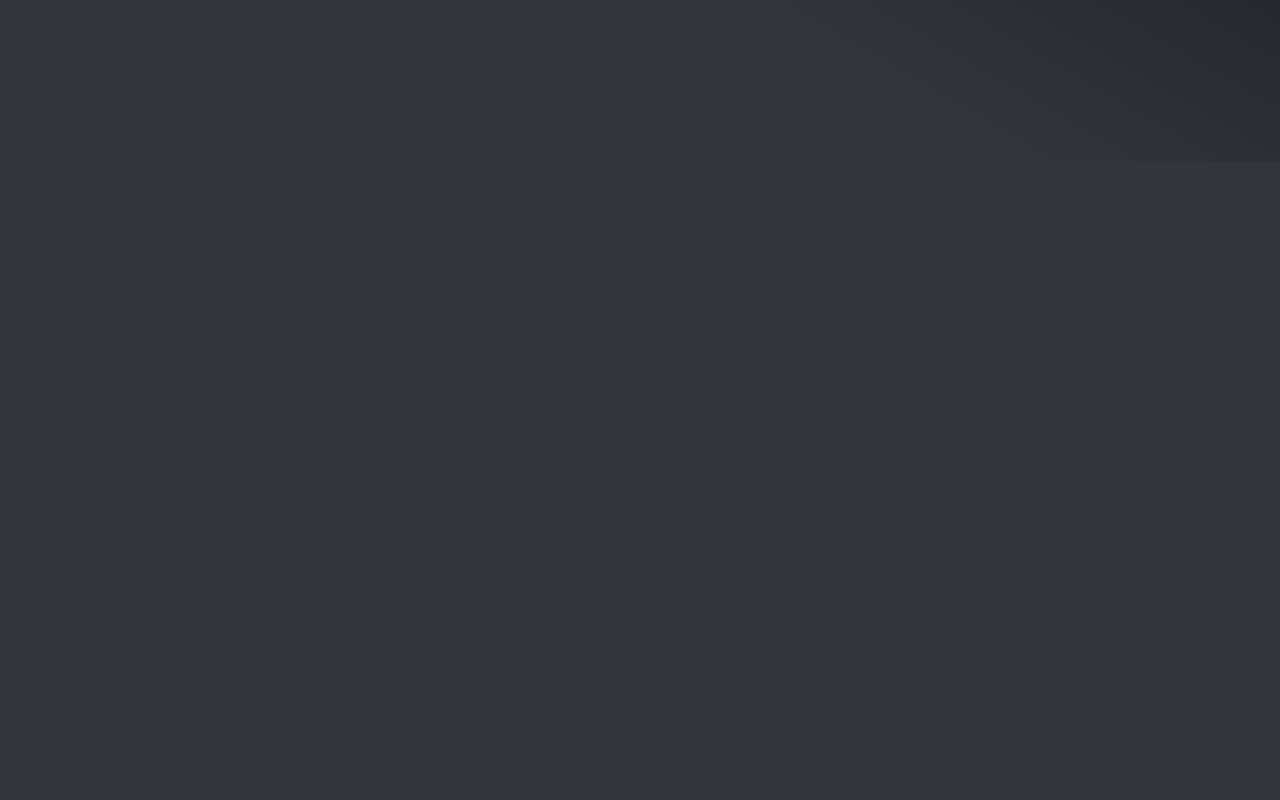
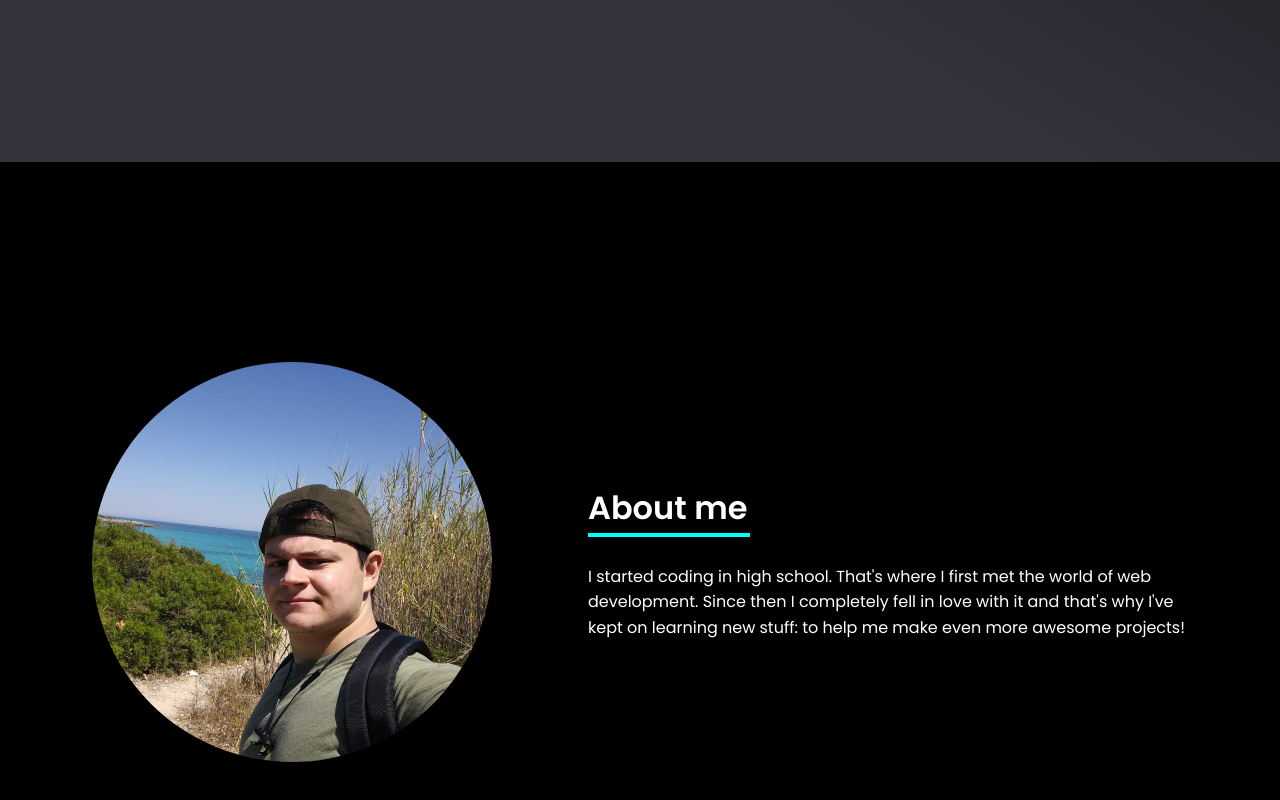
Before and after one commit to FraCav99/Personal-website, a React app: page / in a window 1280 px wide. Shown: the part 638-1438 px from the top of the page. Before the commit the page ends 800 px from the top, so only its background shows below. Built offline with nearby package versions, Linux system fonts and the light colour scheme.

Commit message:
Add about section and modify some details

```diff
--- /dev/null
+++ b/src/components/About.jsx
@@ -0,0 +1,24 @@
+import Me from '../images/me.jpeg';
+
+const About = () => {
+  return (
+    <div className="about">
+      <div className="about-wrapper">
+        <div className="circle">
+          <img src={Me} alt="Me" />
+        </div>
+        <div className="paragraph">
+          <h2>About me</h2>
+          <p>
+            I started coding in high school. That's where I first met the world
+            of web development. Since then I completely fell in love with it and
+            that's why I've kept on learning new stuff: to help me make even
+            more awesome projects!
+          </p>
+        </div>
+      </div>
+    </div>
+  );
+};
+
+export default About;
--- a/src/components/App.jsx
+++ b/src/components/App.jsx
@@ -1,12 +1,14 @@
 import '../styles/index.scss';
 import Navbar from './Navbar';
 import Hero from './Hero';
+import About from './About';
 
 const App = () => {
   return (
     <div className="App">
       <Navbar />
       <Hero />
+      <About />
     </div>
   );
 };
--- a/src/components/Hero.jsx
+++ b/src/components/Hero.jsx
@@ -5,8 +5,8 @@ const Hero = () => {
         Hello, I'm <span>Francesco</span>!
       </h1>
       <p>
-        A junior web developer, based in Italy. I like to reflect my ideas on
-        the web!
+        Junior web developer, based in Italy. I like to reflect my ideas on the
+        web!
       </p>
       <button>Get in touch!</button>
     </div>
--- a/src/components/Navbar.jsx
+++ b/src/components/Navbar.jsx
@@ -1,28 +1,23 @@
-import Smerald from '../images/smerald.svg';
+import { useState } from 'react';
+import Emerald from '../images/emerald.svg';
 
 const Navbar = () => {
+  const [burgerMenu, setBurgerMenu] = useState(false);
+
   const toggleMenu = () => {
-    const sideMenu = document.querySelector('nav');
-    const backdrop = document.querySelector('.backdrop');
-    const line_1 = document.querySelector('.line:first-child');
-    const line_2 = document.querySelector('.line:nth-child(2)');
-    const line_3 = document.querySelector('.line:last-child');
-
-    sideMenu.classList.toggle('slide');
-    backdrop.classList.toggle('show');
-
-    line_1.classList.toggle('active');
-    line_2.classList.toggle('active');
-    line_3.classList.toggle('active');
+    setBurgerMenu(previous => !previous);
 
     document.body.classList.toggle('active');
   };
 
   return (
     <div className="navbar">
-      <div className="backdrop" onClick={toggleMenu}></div>
-      <img src={Smerald} alt="Smerald logo" className="nav-logo" />
-      <nav>
+      <div
+        className={'backdrop' + (burgerMenu ? ' show' : '')}
+        onClick={toggleMenu}
+      ></div>
+      <img src={Emerald} alt="Smerald logo" className="nav-logo" />
+      <nav className={burgerMenu ? 'slide' : null}>
         <ul className="nav-items">
           <li className="nav-item">
             <a href="">About me</a>
@@ -40,9 +35,12 @@ const Navbar = () => {
         </ul>
       </nav>
       <div className="burger" onClick={toggleMenu}>
-        <div className="line"></div>
-        <div className="line"></div>
-        <div className="line"></div>
+        {[1, 2, 3].map(el => (
+          <div
+            className={'line' + (burgerMenu ? ' active' : '')}
+            key={el}
+          ></div>
+        ))}
       </div>
     </div>
   );
--- /dev/null
+++ b/src/styles/_about.scss
@@ -0,0 +1,62 @@
+.about {
+  background: #000;
+  color: white;
+  min-height: 100vh;
+  display: flex;
+  justify-content: center;
+  align-items: center;
+  .about-wrapper {
+    padding: 1em;
+    width: 90%;
+    .circle {
+      width: 100%;
+      border-radius: 100%;
+      max-width: 400px;
+      margin: 0 auto 2em auto;
+      img {
+        width: 100%;
+        border-radius: 100%;
+        object-fit: contain;
+        display: block;
+      }
+    }
+    .paragraph {
+      h2 {
+        position: relative;
+        display: inline-block;
+        margin-bottom: 2rem;
+        font-weight: 600;
+        font-size: 2rem;
+        &::before {
+          content: '';
+          position: absolute;
+          border: 1px solid cyan;
+          height: 2px;
+          bottom: -5px;
+          width: 100%;
+          background: cyan;
+        }
+      }
+    }
+    p {
+      line-height: 1.6;
+      font-size: clamp(1rem, 1.2vw, 2rem);
+      max-width: 600px;
+    }
+  }
+}
+
+// media queries
+@media screen and (min-width: 780px) {
+  .about {
+    .about-wrapper {
+      display: flex;
+      align-items: center;
+      justify-content: center;
+      .circle {
+        margin: 0;
+        margin-right: 6em;
+      }
+    }
+  }
+}
--- a/src/styles/_navbar.scss
+++ b/src/styles/_navbar.scss
@@ -8,6 +8,7 @@
   min-height: 5vh;
   position: fixed;
   width: 100%;
+  z-index: 99;
 
   .backdrop {
     position: absolute;
--- a/src/styles/index.scss
+++ b/src/styles/index.scss
@@ -1,2 +1,3 @@
 @use "navbar";
 @use "hero";
+@use "about";
```
Also changed, not shown: src/images/emerald.svg (renamed from src/images/smerald.svg).
